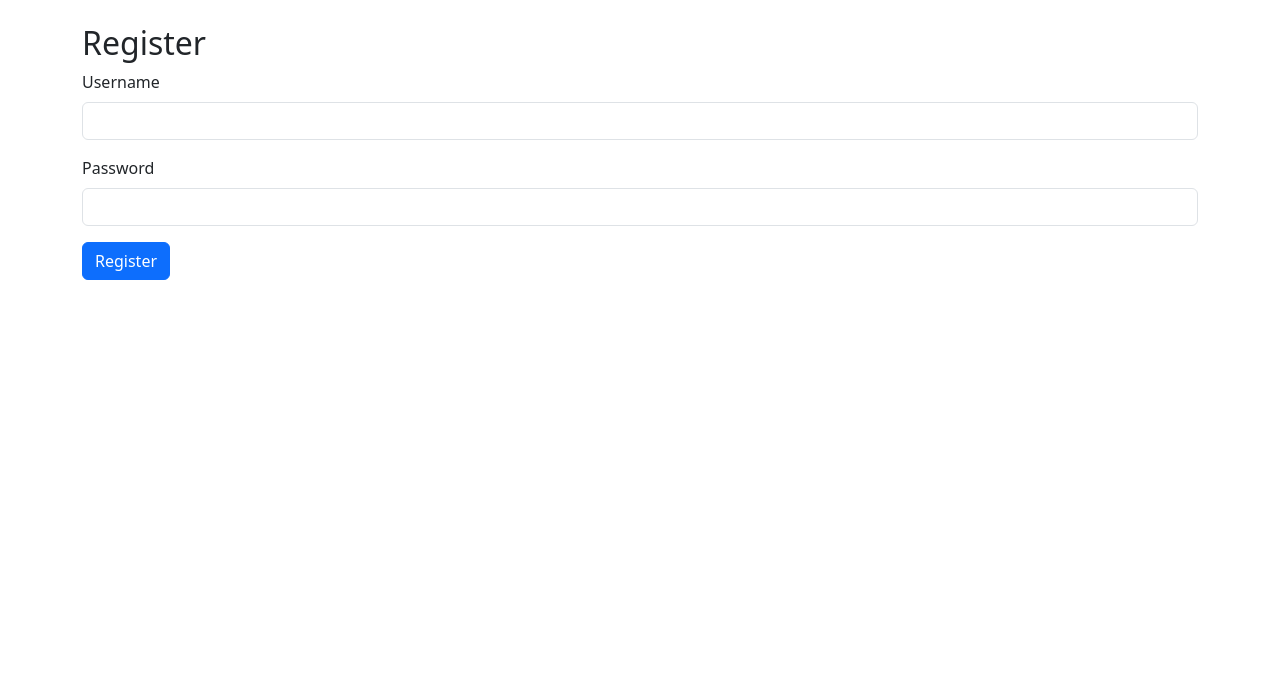
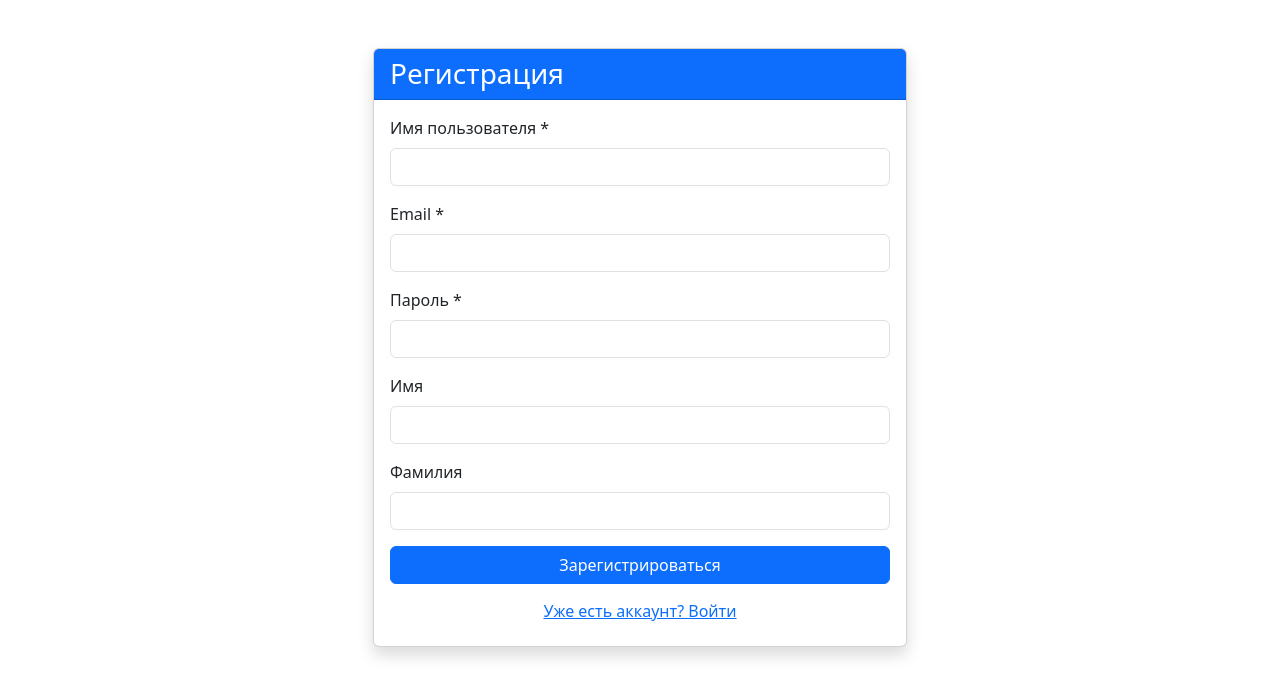
Before and after one commit to latifik2/posts-feed, a Flask app: page /register in a window 1280 px wide. Shown: the top 697 px of the page. Run offline with Flask 3, Linux system fonts and the light colour scheme; some libraries are stand-ins or nearby versions.

Commit message:
connect UI forms with real registration in DB and login functions

```diff
--- a/app.py
+++ b/app.py
@@ -1,12 +1,13 @@
 import os
 from datetime import datetime
-from flask import Flask, render_template, request, redirect, session
+from flask import Flask, render_template, request, redirect, session, flash
 from dotenv import load_dotenv
 import psycopg2
 from pymongo import MongoClient
 import redis
 import bcrypt
 from utils.config import get_config
+from database.users import UserService
 
 # Load environment variables from .env file
 load_dotenv()
@@ -31,6 +32,9 @@ app.config.from_object(config)
 #    port=app.config['REDIS_PORT'],
 #    db=0
 #)
+
+# Инициализация сервиса пользователей
+user_service = UserService()
 
 def get_cached_posts():
     # cached = redis_client.get('last_posts')
@@ -58,25 +62,69 @@ def feed():
 @app.route('/register', methods=['GET', 'POST'])
 def register():
     if request.method == 'POST':
-        username = request.form['username']
-        password = request.form['password']
+        # Получаем данные из формы
+        username = request.form.get('username', '').strip()
+        email = request.form.get('email', '').strip()
+        password = request.form.get('password', '')
+        first_name = request.form.get('first_name', '').strip()
+        last_name = request.form.get('last_name', '').strip()
 
-        # Validation
-        if not username or not password:
-            return "Ошибка: Имя пользователя и пароль обязательны", 400
+        # Проверка обязательных полей
+        if not username:
+            return "Ошибка: Имя пользователя обязательно", 400
+        if not email:
+            return "Ошибка: Email обязателен", 400
+        if not password:
+            return "Ошибка: Пароль обязателен", 400
+
+        # Проверка длины имени пользователя
         if len(username) < 3:
             return "Ошибка: Имя пользователя должно содержать минимум 3 символа", 400
+        if len(username) > 64:
+            return "Ошибка: Имя пользователя не должно превышать 64 символа", 400
+
+        # Проверка длины пароля
         if len(password) < 6:
             return "Ошибка: Пароль должен содержать минимум 6 символов", 400
 
-        # Mock successful registration
-        # with pg_conn.cursor() as cur:
-        #     cur.execute(
-        #         "INSERT INTO users (username, password) VALUES (%s, %s)",
-        #         (username, password)
-        #     )
-        #     pg_conn.commit()
-        return "Регистрация успешно выполнена", 200
+        # Проверка валидности email
+        import re
+        email_pattern = r'^[a-zA-Z0-9._%+-]+@[a-zA-Z0-9.-]+\.[a-zA-Z]{2,}$'
+        if not re.match(email_pattern, email):
+            return "Ошибка: Некорректный формат email", 400
+
+        # Проверка длины имени и фамилии (если они указаны)
+        if first_name and len(first_name) > 64:
+            return "Ошибка: Имя не должно превышать 64 символа", 400
+        if last_name and len(last_name) > 64:
+            return "Ошибка: Фамилия не должна превышать 64 символа", 400
+
+        try:
+            # Проверяем, существует ли пользователь с таким именем или email
+            if user_service.get_user_by_username(username):
+                return "Ошибка: Пользователь с таким именем уже существует", 400
+
+            if user_service.get_user_by_email(email):
+                return "Ошибка: Пользователь с таким email уже существует", 400
+
+            # Создаем нового пользователя
+            user = user_service.create_user(
+                username=username,
+                email=email,
+                password=password,
+                first_name=first_name if first_name else None,
+                last_name=last_name if last_name else None
+            )
+
+            # Автоматически входим пользователя после регистрации
+            session['user_id'] = user.id
+
+            return redirect('/')
+
+        except Exception as e:
+            # В реальном приложении здесь нужно логировать ошибку
+            return f"Ошибка при регистрации: {str(e)}", 500
+
     return render_template('register.html')
 
 @app.route('/login', methods=['GET', 'POST'])
@@ -84,26 +132,31 @@ def login():
     if request.method == 'GET':
         return render_template('login.html')
 
-    username = request.form['username']
-    password = request.form['password']
+    # Получаем данные из формы и удаляем лишние пробелы
+    username = request.form.get('username', '').strip()
+    password = request.form.get('password', '')
 
-    # Validation
-    if not username or not password:
-        return "Ошибка: Имя пользователя и пароль обязательны", 400
+    # Проверка обязательных полей
+    if not username:
+        return "Ошибка: Имя пользователя обязательно", 400
+    if not password:
+        return "Ошибка: Пароль обязателен", 400
 
-    # Mock successful login
-    # with pg_conn.cursor() as cur:
-    #     cur.execute(
-    #         "SELECT id, password FROM users WHERE username = %s",
-    #         (username,)
-    #     )
-    #     user = cur.fetchone()
-    #
-    #     if user and bcrypt.checkpw(password, user[1]):
-    #         session['user_id'] = user[0]
+    try:
+        # Получаем пользователя по имени
+        user = user_service.get_user_by_username(username)
 
-    session['user_id'] = 1  # Mock user ID
-    return redirect('/')
+        # Проверяем, существует ли пользователь и правильный ли пароль
+        if not user or not user_service.check_password(user, password):
+            return "Ошибка: Неверное имя пользователя или пароль", 400
+
+        # Устанавливаем сессию
+        session['user_id'] = user.id
+        return redirect('/')
+
+    except Exception as e:
+        # В реальном приложении здесь нужно логировать ошибку
+        return f"Ошибка при входе: {str(e)}", 500
 
 @app.route('/post', methods=['POST'])
 def create_post():
--- a/models/user.py
+++ b/models/user.py
@@ -20,7 +20,7 @@ class User(Base):
     updated_at = Column(DateTime, default=datetime.utcnow, onupdate=datetime.utcnow)
 
     # Relationships
-    posts = relationship('Post', backref='author', lazy='dynamic')
+    # posts = relationship('Post', backref='author', lazy='dynamic')
 
     def __repr__(self) -> str:
         return f'<User {self.username}>'
--- a/templates/register.html
+++ b/templates/register.html
@@ -1,16 +1,94 @@
 {% extends "base.html" %}
 
+{% block title %}Регистрация{% endblock %}
+
 {% block content %}
-<h2>Register</h2>
-<form method="POST">
-    <div class="mb-3">
-        <label class="form-label">Username</label>
-        <input type="text" name="username" class="form-control" required>
+<div class="container mt-5">
+    <div class="row justify-content-center">
+        <div class="col-md-6">
+            <div class="card shadow">
+                <div class="card-header bg-primary text-white">
+                    <h3 class="mb-0">Регистрация</h3>
+                </div>
+                <div class="card-body">
+                    <form method="POST" action="{{ url_for('register') }}" class="needs-validation" novalidate>
+                        <div class="mb-3">
+                            <label for="username" class="form-label">Имя пользователя *</label>
+                            <input type="text" class="form-control" id="username" name="username"
+                                   required minlength="3" maxlength="64"
+                                   pattern="[a-zA-Z0-9_]+"
+                                   title="Имя пользователя должно содержать от 3 до 64 символов и может включать только буквы, цифры и символ подчеркивания">
+                            <div class="invalid-feedback">
+                                Имя пользователя должно содержать от 3 до 64 символов и может включать только буквы, цифры и символ подчеркивания.
+                            </div>
+                        </div>
+
+                        <div class="mb-3">
+                            <label for="email" class="form-label">Email *</label>
+                            <input type="email" class="form-control" id="email" name="email"
+                                   required pattern="[a-zA-Z0-9._%+-]+@[a-zA-Z0-9.-]+\.[a-zA-Z]{2,}$"
+                                   title="Введите корректный email адрес">
+                            <div class="invalid-feedback">
+                                Пожалуйста, введите корректный email адрес.
+                            </div>
+                        </div>
+
+                        <div class="mb-3">
+                            <label for="password" class="form-label">Пароль *</label>
+                            <input type="password" class="form-control" id="password" name="password"
+                                   required minlength="6"
+                                   title="Пароль должен содержать минимум 6 символов">
+                            <div class="invalid-feedback">
+                                Пароль должен содержать минимум 6 символов.
+                            </div>
+                        </div>
+
+                        <div class="mb-3">
+                            <label for="first_name" class="form-label">Имя</label>
+                            <input type="text" class="form-control" id="first_name" name="first_name"
+                                   maxlength="64"
+                                   title="Имя не должно превышать 64 символа">
+                            <div class="invalid-feedback">
+                                Имя не должно превышать 64 символа.
+                            </div>
+                        </div>
+
+                        <div class="mb-3">
+                            <label for="last_name" class="form-label">Фамилия</label>
+                            <input type="text" class="form-control" id="last_name" name="last_name"
+                                   maxlength="64"
+                                   title="Фамилия не должна превышать 64 символа">
+                            <div class="invalid-feedback">
+                                Фамилия не должна превышать 64 символа.
+                            </div>
+                        </div>
+
+                        <div class="d-grid gap-2">
+                            <button type="submit" class="btn btn-primary">Зарегистрироваться</button>
+                            <a href="{{ url_for('login') }}" class="btn btn-link">Уже есть аккаунт? Войти</a>
+                        </div>
+                    </form>
+                </div>
+            </div>
+        </div>
     </div>
-    <div class="mb-3">
-        <label class="form-label">Password</label>
-        <input type="password" name="password" class="form-control" required>
-    </div>
-    <button type="submit" class="btn btn-primary">Register</button>
-</form>
+</div>
+
+<script>
+// Валидация формы на стороне клиента
+(function () {
+    'use strict'
+    var forms = document.querySelectorAll('.needs-validation')
+    Array.prototype.slice.call(forms)
+        .forEach(function (form) {
+            form.addEventListener('submit', function (event) {
+                if (!form.checkValidity()) {
+                    event.preventDefault()
+                    event.stopPropagation()
+                }
+                form.classList.add('was-validated')
+            }, false)
+        })
+})()
+</script>
 {% endblock %}
```
Also changed, not shown: database/users.py (+43 -19 lines), README.md (added), app.db, utils/__init__.py (added), 1 other file.
